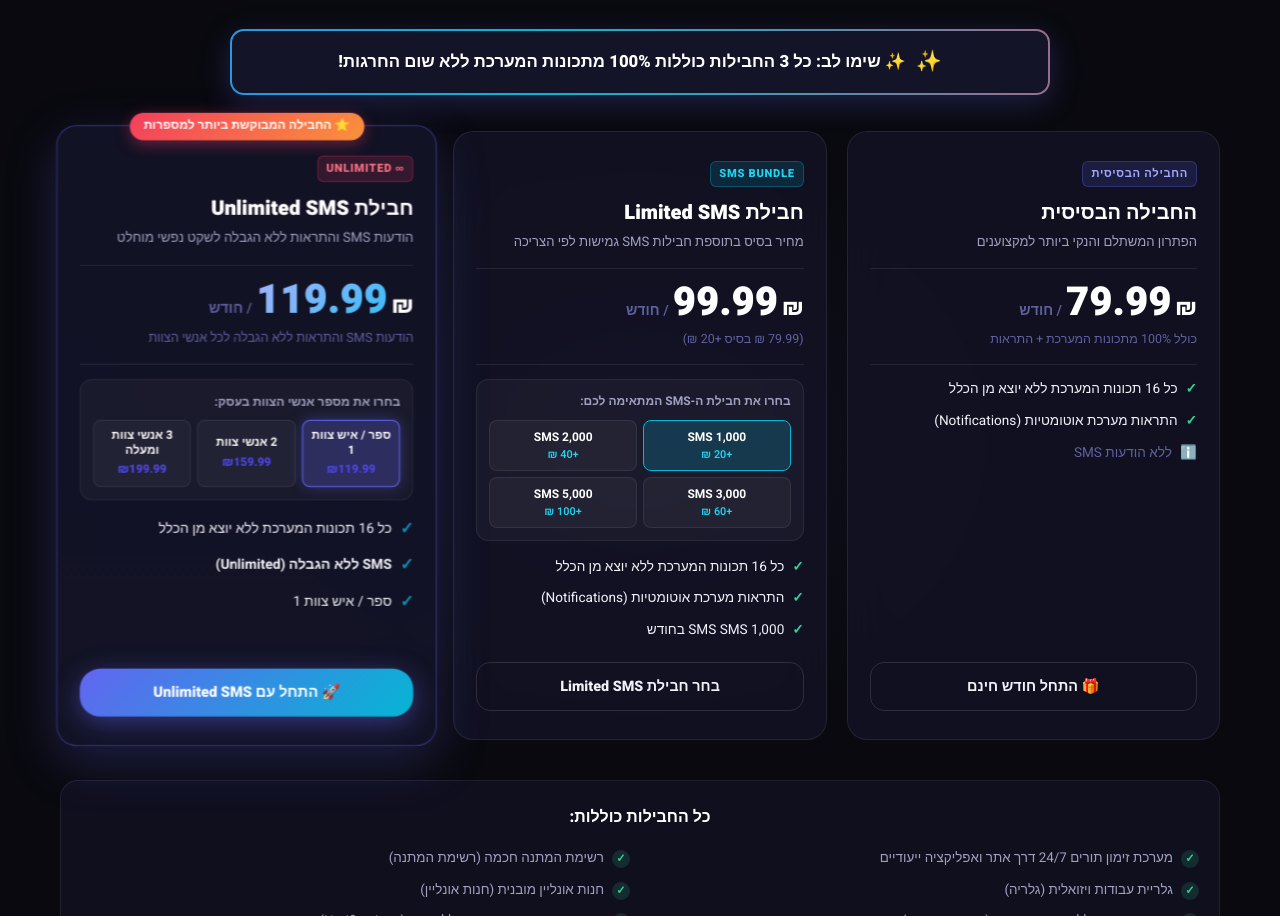
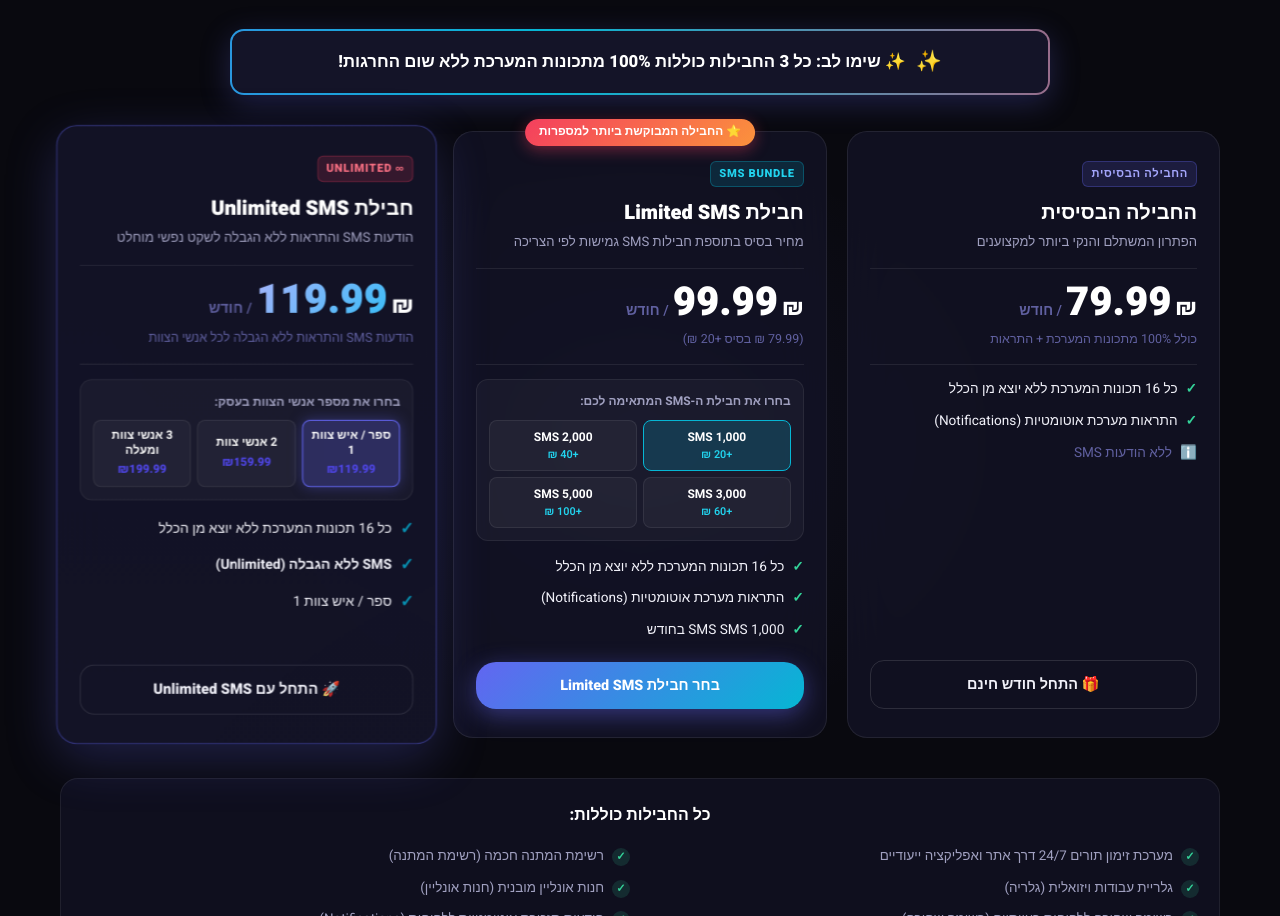
Before and after one commit to obidaNassa/procut_loading_page, a React (Vite) app: page / in a window 1280 px wide. Shown: the part 1575-2491 px from the top of the page. Built offline with nearby package versions, Linux system fonts and the light colour scheme.

Commit message:
Move popular badge to SMS Bundle plan and highlight its CTA

```diff
--- a/src/components/Pricing.jsx
+++ b/src/components/Pricing.jsx
@@ -107,8 +107,9 @@ export default function Pricing() {
             </a>
           </article>
 
-          {/* PACKAGE 2: Limited SMS Plan (79.99 ₪ + SMS Addons) */}
+          {/* PACKAGE 2: Limited SMS Plan (POPULAR) */}
           <article className={`${styles.planCard} ${styles.planLimited}`} id="plan-limited">
+            <div className={styles.popularBadge}>{t.pricing.plan3Popular}</div>
             <div className={styles.planTop}>
               <div className={`${styles.planBadge} ${styles.badgeCyan}`}>SMS BUNDLE</div>
               <h3 className={styles.planName}>{t.pricing.plan2Name}</h3>
@@ -169,17 +170,15 @@ export default function Pricing() {
               href={waBaseUrl(`${t.pricing.plan2Name} (${smsBundles[selectedSmsBundle].count})`)}
               target="_blank"
               rel="noopener noreferrer"
-              className={`btn btn-outline ${styles.planBtn}`}
+              className={`btn btn-primary btn-lg ${styles.planBtn} ${styles.planBtnGlow}`}
               id="cta-plan-limited"
             >
               {t.pricing.plan2Cta}
             </a>
           </article>
 
-          {/* PACKAGE 3: Unlimited SMS Plan (POPULAR) */}
+          {/* PACKAGE 3: Unlimited SMS Plan */}
           <article className={`${styles.planCard} ${styles.planUnlimited}`} id="plan-unlimited">
-            <div className={styles.popularBadge}>{t.pricing.plan3Popular}</div>
-
             <div className={styles.planTop}>
               <div className={`${styles.planBadge} ${styles.badgeInfinity}`}>
                 <span>∞ UNLIMITED</span>
@@ -245,7 +244,7 @@ export default function Pricing() {
               href={waBaseUrl(`${t.pricing.plan3Name} (${staffTiers[selectedStaffTier].label})`)}
               target="_blank"
               rel="noopener noreferrer"
-              className={`btn btn-primary btn-lg ${styles.planBtn} ${styles.planBtnGlow}`}
+              className={`btn btn-outline ${styles.planBtn}`}
               id="cta-plan-unlimited"
             >
               🚀 {t.pricing.plan3Cta}
```
